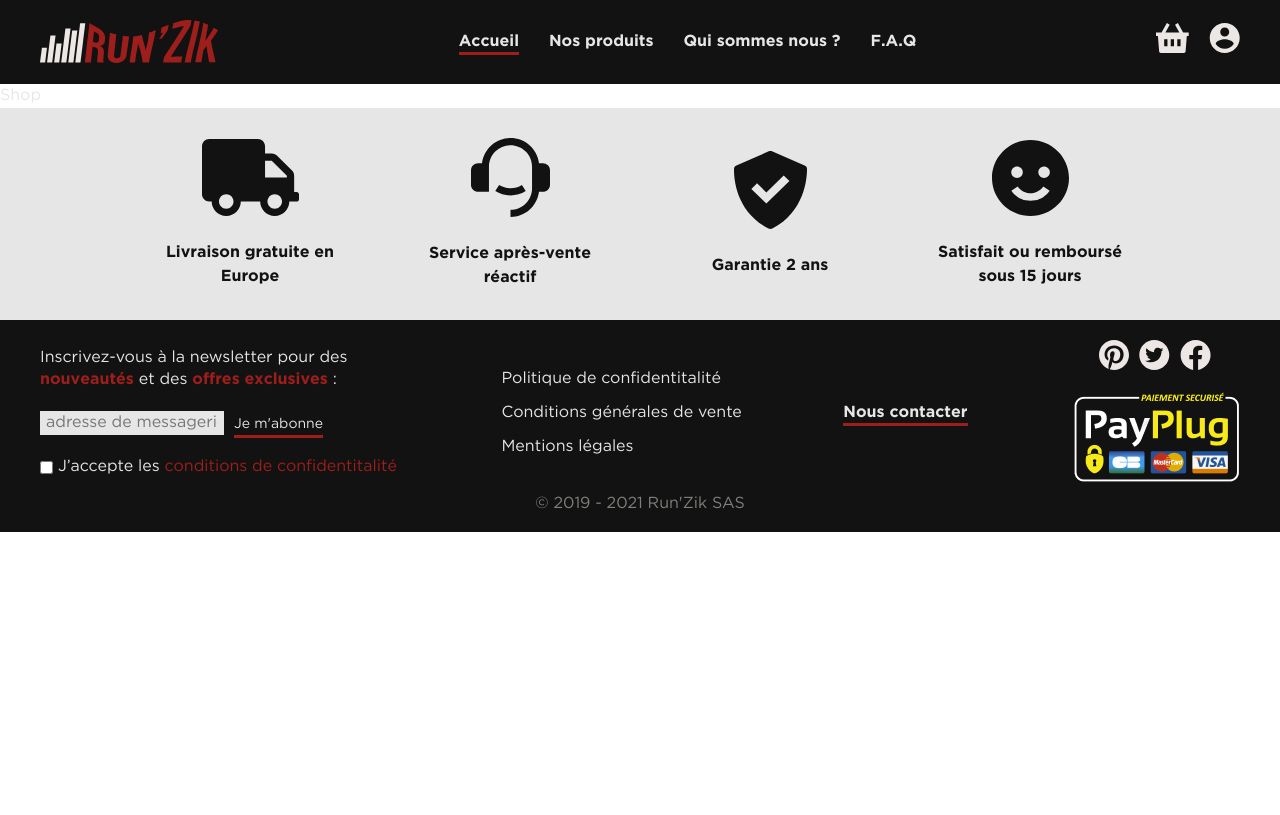
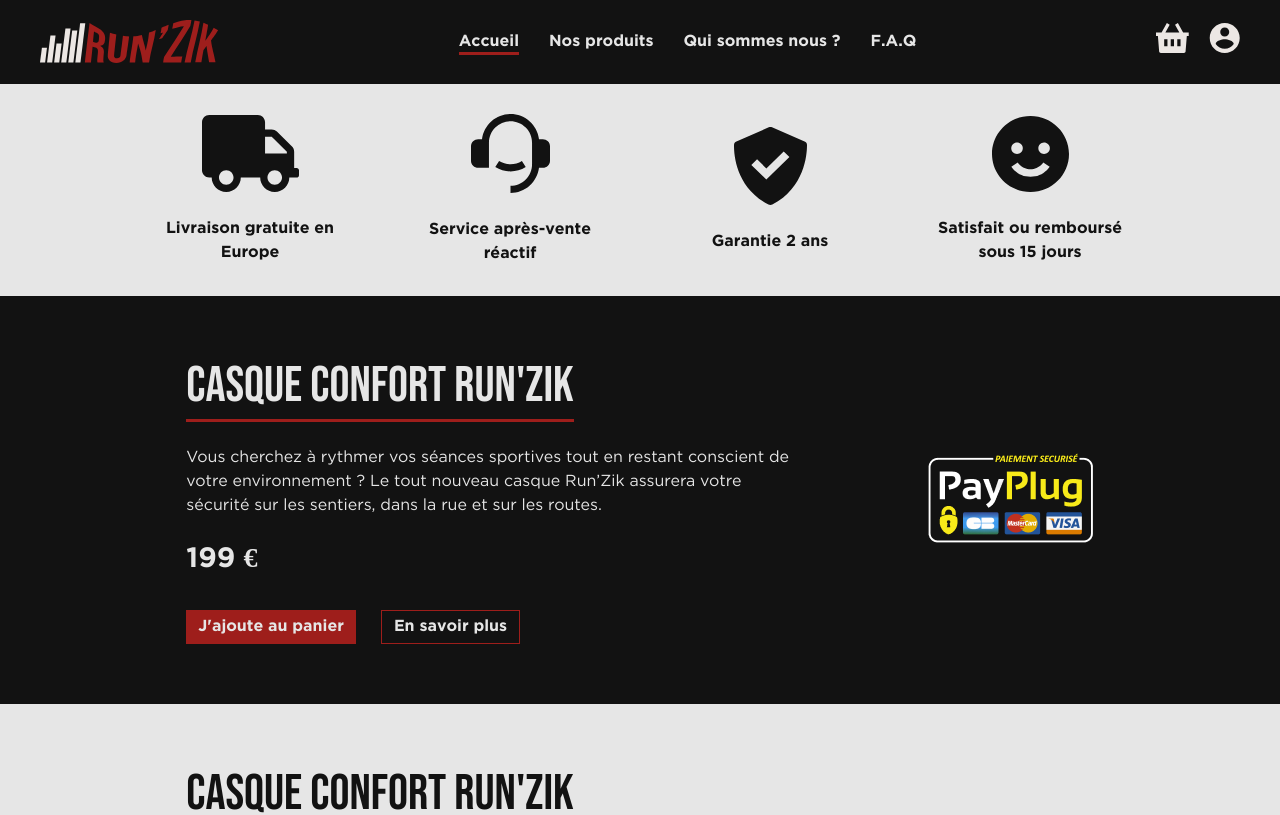
Before and after one commit to web-lux/shopping-cart, a React (Vite) app: page / in a window 1280 px wide. Shown: the top 815 px of the page. Built offline with nearby package versions, Linux system fonts and the light colour scheme.

Commit message:
feat: css of Shop, Banner & Item

```diff
--- /dev/null
+++ b/src/Pages/Components/Item.jsx
@@ -0,0 +1,31 @@
+import style from "./Item.module.scss"
+
+export default function Item() {
+    return (
+        <section className={style.item}>
+
+            <div className={"maxWrapper" + " " + style.wrapper}>
+
+                <div className={style.main}>
+                    <strong aria-label="Nom de l'article" className="title borderBottom">Casque Confort Run'Zik</strong>
+                    <p aria-label="Description de l'article">
+                        Vous cherchez à rythmer vos séances sportives tout en restant conscient de
+                        votre environnement ? Le tout nouveau casque Run’Zik assurera votre
+                        sécurité sur les sentiers, dans la rue et sur les routes.
+                    </p>
+                    <span className={style.price} aria-label="Prix de l'article">199 €</span>
+                    <div className={style.buttons}>
+                        <button className="btn primary">J'ajoute au panier</button>
+                        <button className="btn secondary">En savoir plus</button>
+                    </div>
+
+                </div>
+                <div className={style.image}>
+                    <img src="src/assets/payplug.png" alt="Image de l'article" />
+                </div>
+
+            </div>
+
+        </section>
+    )
+}
--- /dev/null
+++ b/src/Pages/Components/Item.module.scss
@@ -0,0 +1,78 @@
+/* #region colors even and uneven */
+
+.item {
+	background-color: var(--black);
+
+	strong,
+	p,
+	span {
+		color: var(--white) !important;
+	}
+
+	:global button.secondary {
+		color: var(--white);
+	}
+}
+
+.item:nth-child(even) {
+	background: var(--white);
+
+	strong,
+	p,
+	span {
+		color: var(--black) !important;
+	}
+
+	:global button.secondary {
+		color: var(--black);
+	}
+}
+
+/* #endregion */
+
+.item {
+	display: flex;
+	align-items: center;
+	justify-content: center;
+}
+
+.item .wrapper {
+	padding: 60px 100px;
+	display: flex;
+	align-items: center;
+	justify-content: space-evenly;
+	flex-wrap: wrap;
+	gap: 40px;
+
+	.main {
+		display: flex;
+		flex-direction: column;
+		align-items: flex-start;
+		gap: 20px;
+
+		strong {
+			font-weight: normal;
+			margin-bottom: 10px;
+		}
+
+		p {
+			max-width: 610px;
+		}
+
+		span.price {
+			font-weight: bold;
+			font-size: 28px;
+		}
+
+		.buttons {
+			display: flex;
+			gap: 25px;
+			margin-top: 10px;
+		}
+	}
+
+	@media screen and (max-width: 1024px) {
+		flex-direction: column-reverse;
+		padding: 60px 40px;
+	}
+}
--- a/src/Pages/Shop.jsx
+++ b/src/Pages/Shop.jsx
@@ -1,11 +1,13 @@
 import Banner from "./Components/Banner.jsx"
+import Item from "./Components/Item.jsx"
 
 export default function Shop() {
 
     return (
       <>
-        <p>Shop</p>
         <Banner />
+        <Item />
+        <Item />
       </>
     )
   }
```
